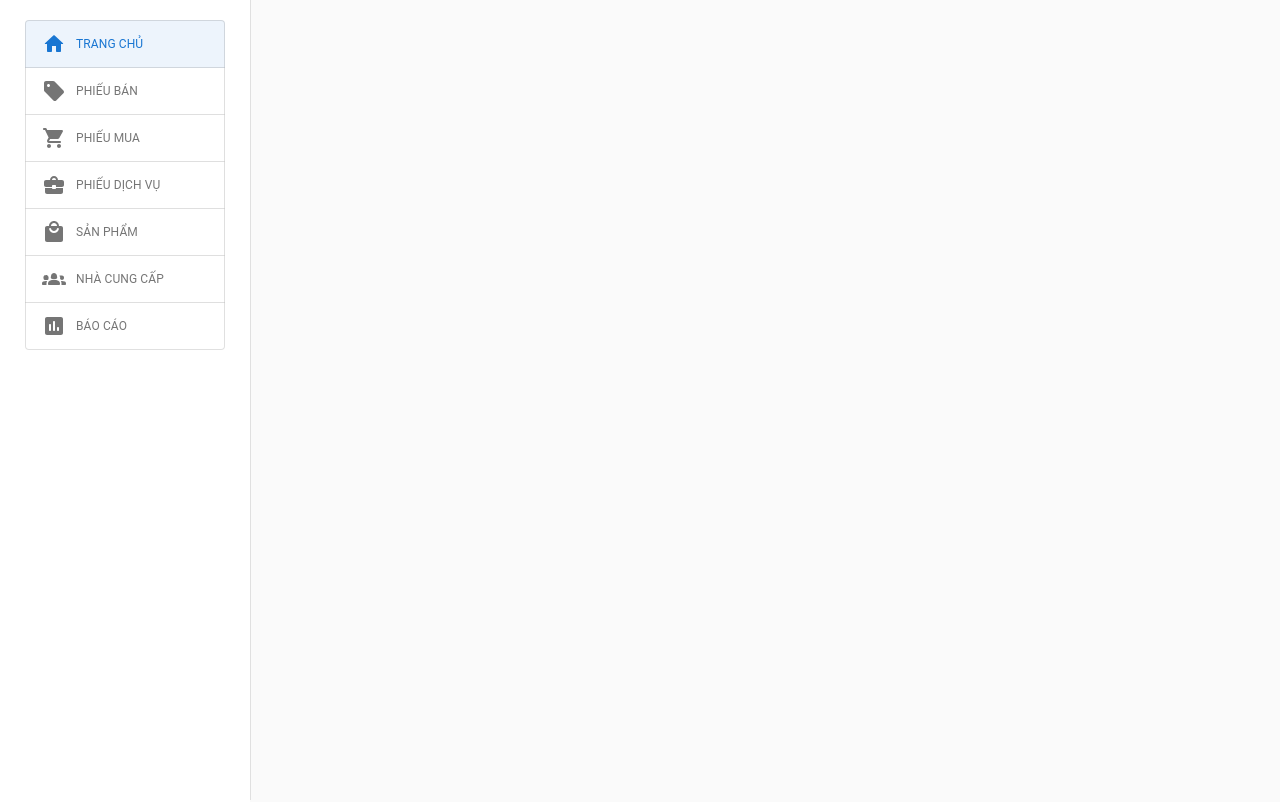
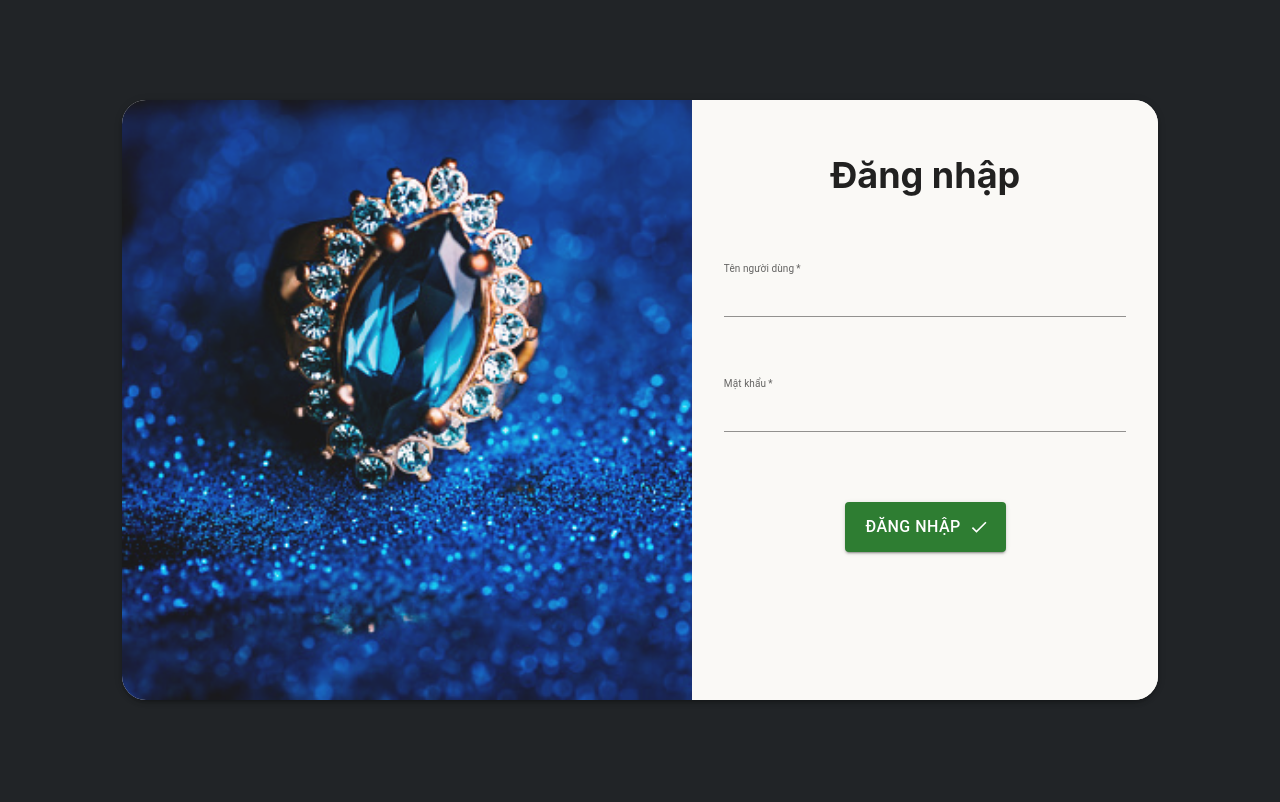
Before and after one commit to realhaidinh/jewlery-management-web, a React (Vite) app: page /login in a window 1280 px wide. Shown: the top 802 px of the page. Built offline with nearby package versions, Linux system fonts and the light colour scheme.

Commit message:
login page created, re-route application

```diff
--- a/src/App.css
+++ b/src/App.css
@@ -25,6 +25,7 @@ body {
   min-height: 100vh;
   font-size: 1.6rem;
   line-height: 1.5;
+  background-color: #212427;
 }
 
 ul {
--- a/src/App.jsx
+++ b/src/App.jsx
@@ -1,10 +1,24 @@
 import Layout from './components/Layout/Layout';
 import './App.css';
+import { createContext, useState } from 'react';
+import { Route, Routes, createBrowserRouter } from 'react-router-dom';
+import Login from './pages/Login';
+
+const LoginContext = createContext();
+
 
 function App() {
+
+  const [login, setLogin] = useState(false);
+
   return (
     <div className="App">
-      <Layout />
+      <LoginContext.Provider value={login}>
+        <Routes>
+          <Route path="/login" element={<Login />} />
+          <Route path="/*" element={<Layout />} />
+        </Routes>
+      </LoginContext.Provider>
     </div>
   );
 }
--- a/src/components/Navigator/Navigator.jsx
+++ b/src/components/Navigator/Navigator.jsx
@@ -1,7 +1,7 @@
 import { NavLink } from 'react-router-dom';
 import { publicRoutes } from '../Router/routes';
 import { useState } from 'react';
-import { CssBaseline, List, ListItemButton } from '@mui/material';
+import { CssBaseline } from '@mui/material';
 import { Box, Drawer, Icon, ToggleButtonGroup, ToggleButton, Typography } from '@mui/material';
 
 const Navigator = () => {
--- a/src/components/Router/routes.js
+++ b/src/components/Router/routes.js
@@ -1,6 +1,5 @@
-import { Buy, Sell, Product, Report, Supplier, Service, Home } from '../../pages';
+import { Buy, Sell, Product, Report, Supplier, Service,  } from '../../pages';
 // Icons
-import HomeRoundedIcon from '@mui/icons-material/HomeRounded';
 import SellRoundedIcon from '@mui/icons-material/SellRounded';
 import ShoppingCartRoundedIcon from '@mui/icons-material/ShoppingCartRounded';
 import BusinessCenterRoundedIcon from '@mui/icons-material/BusinessCenterRounded';
@@ -9,7 +8,6 @@ import Groups2RoundedIcon from '@mui/icons-material/Groups2Rounded';
 import AssessmentRoundedIcon from '@mui/icons-material/AssessmentRounded';
 
 const publicRoutes = [
-  { path: '/', component: Home, name: 'Trang chủ', icon: HomeRoundedIcon },
   { path: '/sell', component: Sell, name: 'Phiếu bán', icon: SellRoundedIcon },
   { path: '/buy', component: Buy, name: 'Phiếu mua', icon: ShoppingCartRoundedIcon },
   { path: '/service', component: Service, name: 'Phiếu dịch vụ', icon: BusinessCenterRoundedIcon },
--- a/src/pages/Home.jsx
+++ /dev/null
@@ -1,22 +0,0 @@
-import AppHeader from "../components/AppHeader";
-import { getAllProduct } from "../api/product";
-import { useEffect, useState } from "react";
-
-const Home = () => {
-  const [products, setProducts] = useState([]);
-
-  // useEffect(() => {
-  //   getAllProduct().then((result) => {
-  //     setProducts(result);
-  //   });
-  // }, []);
-
-  return (
-    <>
-      <AppHeader>HOMEPAGE (xem source để xem minh họa call api)</AppHeader>
-      {products.map((product, index) => <div key={index}>{product.MaSP} la {product.TenSP}</div>)}
-    </>
-  );
-};
-
-export default Home;
--- /dev/null
+++ b/src/pages/Login.jsx
@@ -0,0 +1,134 @@
+import { Container, Paper, Stack, Box, TextField } from "@mui/material";
+import React, { useState } from "react";
+import { ControlButton } from "../components/Controls";
+import DoneIcon from "@mui/icons-material/Done";
+import { useNavigate } from "react-router-dom";
+
+const Login = () => {
+  const [username, setUsername] = useState("");
+  const [password, setPassword] = useState("");
+
+  const [isLoading, setIsLoading] = useState(false);
+
+  const navigate = useNavigate();
+
+
+  // TODO: api call and handle loading, error
+  const handleLogin = async () => {
+    setIsLoading(true);
+    navigate("/sell");
+    setIsLoading(false);
+  };
+
+  return (
+    <Container
+      sx={{
+        height: "100vh",
+        display: "flex",
+        justifyContent: "center",
+        alignItems: "center",
+        borderRadius: "24px",
+      }}
+    >
+      <Paper
+        elevation={3}
+        sx={{
+          height: "75%",
+          width: "90%",
+          borderRadius: "24px",
+        }}
+      >
+        <Stack
+          spacing={2}
+          direction="row"
+          sx={{
+            height: "100%",
+            overflow: "hidden",
+            position: "relative",
+            borderRadius: "24px",
+          }}
+        >
+          <Box
+            sx={{
+              height: "100%",
+              opacity: 0.9,
+            }}
+            component="img"
+            alt="jewelry image"
+            src="src\assets\images\login_bg_2.jpg"
+            backgroundColor="#0818a8"
+          />
+          <Stack
+            sx={{
+              position: "absolute",
+              top: 0,
+              right: 0,
+              bottom: 0,
+              width: "45%",
+              backgroundColor: "#FAF9F6",
+              paddingX: "32px",
+              paddingY: "48px",
+              fontSize: "24px",
+              textAlign: "center",
+            }}
+            spacing={5}
+          >
+            <h2>Đăng nhập</h2>
+            <TextField
+              required
+              variant="standard"
+              id="username"
+              label="Tên người dùng"
+              inputProps={{
+                style: {
+                  fontSize: "2rem",
+                  height: 50,
+                },
+              }}
+              value={username}
+              onChange={(e) => {
+                setUsername(e.target.value);
+              }}
+            />
+            <TextField
+              required
+              variant="standard"
+              id="password"
+              label="Mật khẩu"
+              inputProps={{
+                style: {
+                  fontSize: "2rem",
+                  height: 50,
+                },
+              }}
+              value={password}
+              onChange={(e) => {
+                setPassword(e.target.value);
+              }}
+            />
+            <Stack
+              sx={{
+                margin: "auto",
+                display: "block",
+                paddingTop: "30px",
+              }}
+            >
+              <ControlButton
+                color="success"
+                width="40%"
+                height={50}
+                fontSize={16}
+                onClick={handleLogin}
+                endIcon={<DoneIcon sx={{ fontSize: 40 }} />}
+              >
+                Đăng nhập
+              </ControlButton>
+            </Stack>
+          </Stack>
+        </Stack>
+      </Paper>
+    </Container>
+  );
+};
+
+export default Login;
--- a/src/pages/index.js
+++ b/src/pages/index.js
@@ -4,6 +4,5 @@ import Product from "./Product/Product";
 import Report from "./Report/Report";
 import Service from "./Service/Service";
 import Supplier from "./Supplier/Supplier";
-import Home from './Home'
 
-export { Buy, Sell, Product, Report, Supplier, Service, Home }
+export { Buy, Sell, Product, Report, Supplier, Service }
```
Also changed, not shown: src/assets/images/login_bg.jpg (added), src/assets/images/login_bg_2.jpg (added).
